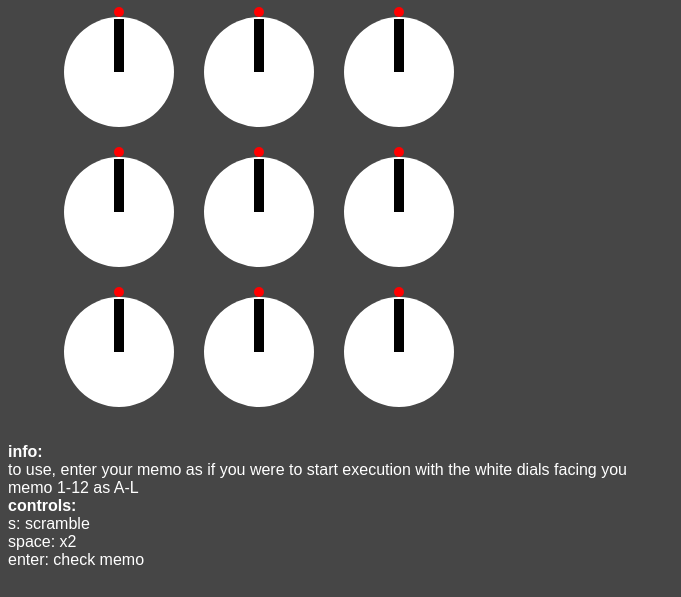
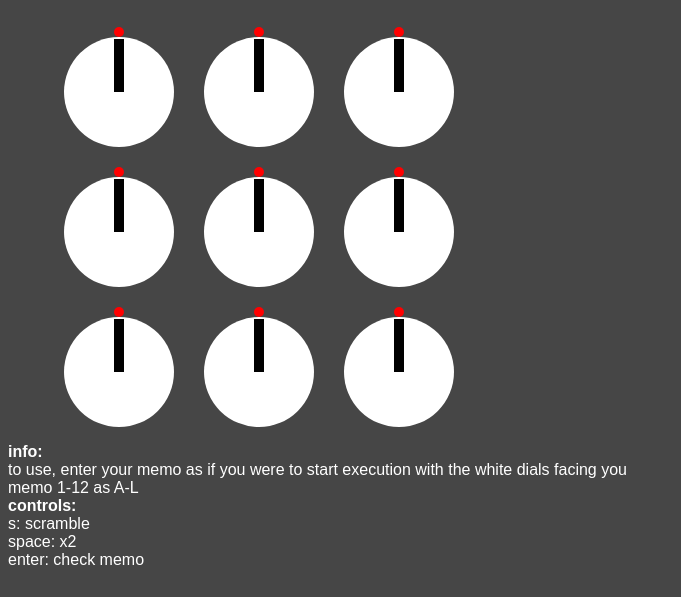
Before and after one commit to simonkellly/7-Simul, a plain HTML site: page index.html in a window 1280 px wide. Shown: the part 203-800 px from the top of the page, without its empty margins (0-681 px from the left). Drawn offline with Linux system fonts and the light colour scheme.

```diff
--- a/style.css
+++ b/style.css
@@ -13,7 +13,7 @@ h1 {
 }
 #clock {
   position: absolute;
-  top: 220px;
+  top: 240px;
   height: 390px;
   width: 390px;
   left: 5%;
```
